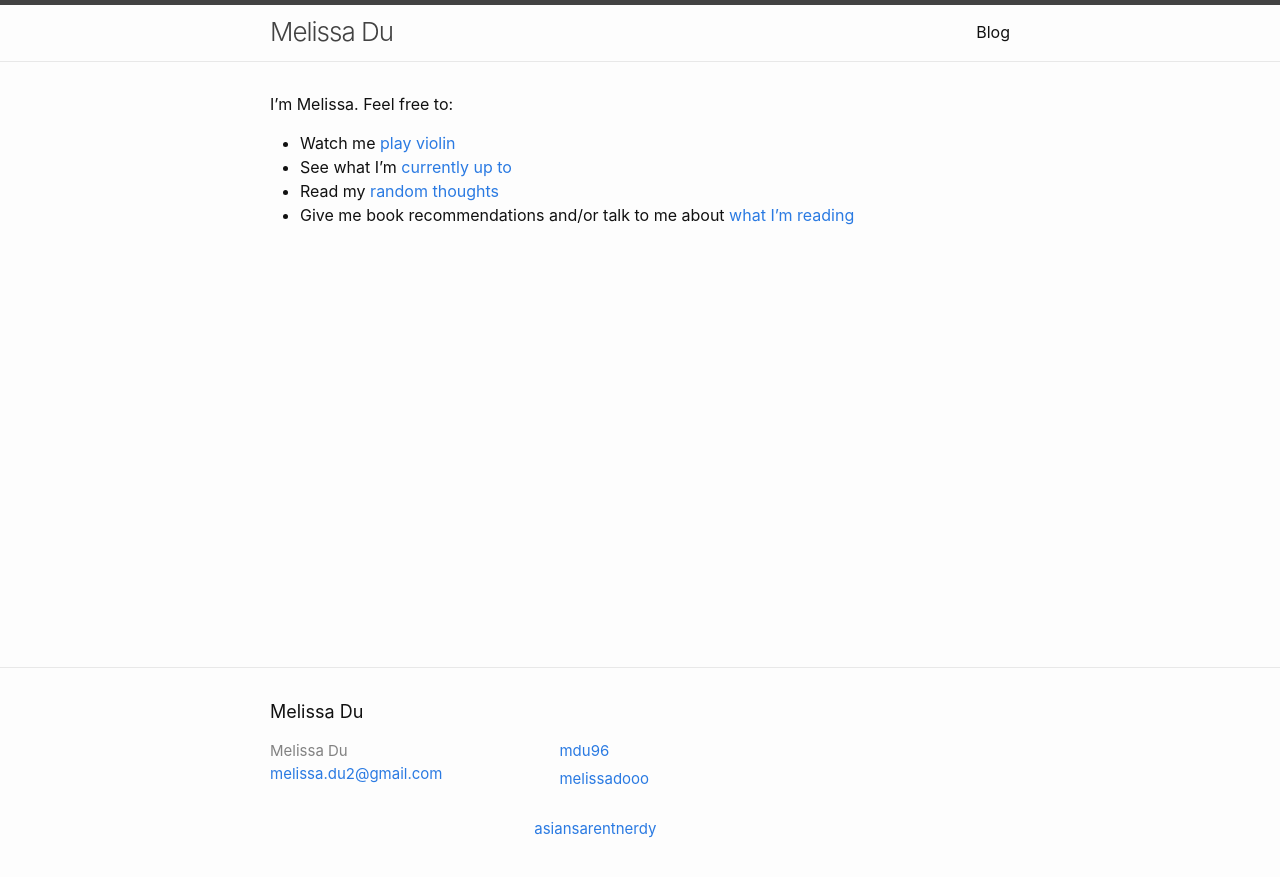
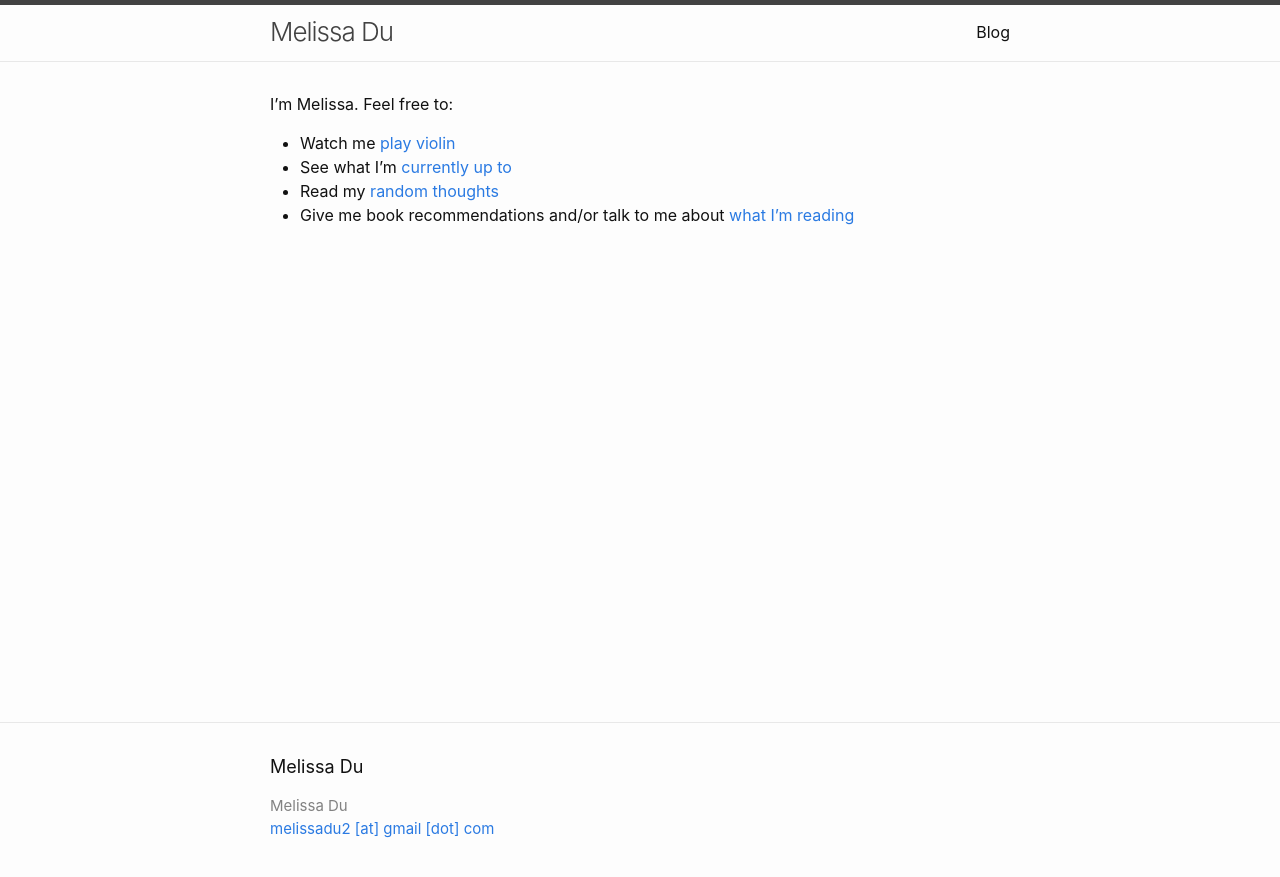
Before and after one commit to melissadu/melissadu.github.io, a Jekyll site: the page built from index.md, in a window 1280 px wide. Shown: the top 877 px of the page. Built offline with Jekyll 4.4.1, drawn with Linux system fonts in a browser that asks for light colours.

Commit message:
edit config again

```diff
--- a/_config.yml
+++ b/_config.yml
@@ -14,13 +14,13 @@
 # You can create any custom variable you would like, and they will be accessible
 # in the templates via {{ site.myvariable }}.
 title: Melissa Du
-email: melissa.du2@gmail.com
+email: melissadu2 [at] gmail [dot] com
 description: >- # this means to ignore newlines until "baseurl:"
 baseurl: "" # the subpath of your site, e.g. /blog
 url: "http://melissadu.com" # the base hostname & protocol for your site, e.g. http://example.com
-twitter_username: melissadooo
-youtube_username: asiansarentnerdy
-linkedin_username: mdu96
+# twitter_username: melissadooo
+# youtube_username: asiansarentnerdy
+# linkedin_username: mdu96
 defaults:
   - scope:
       path: "imgs"
```
